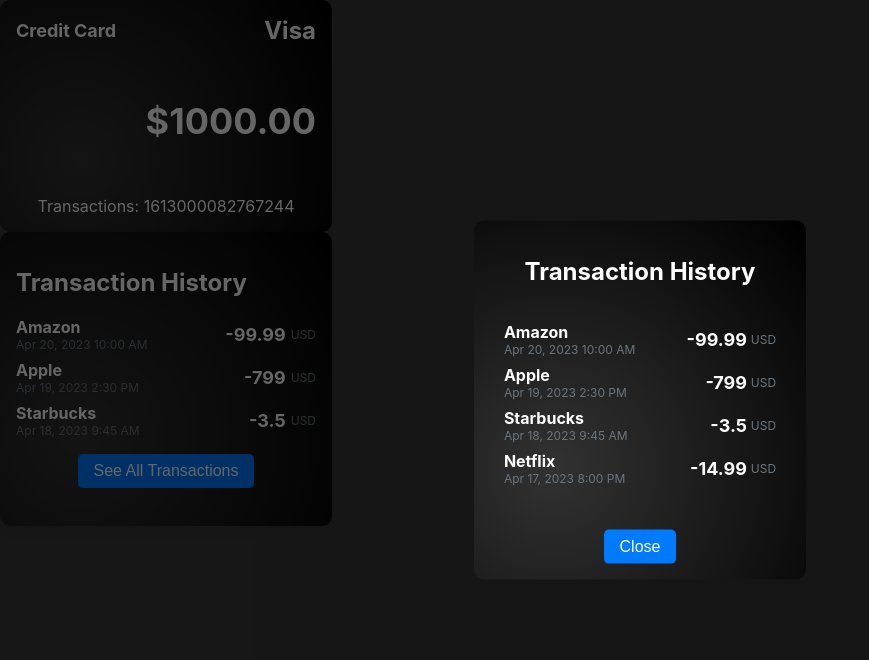
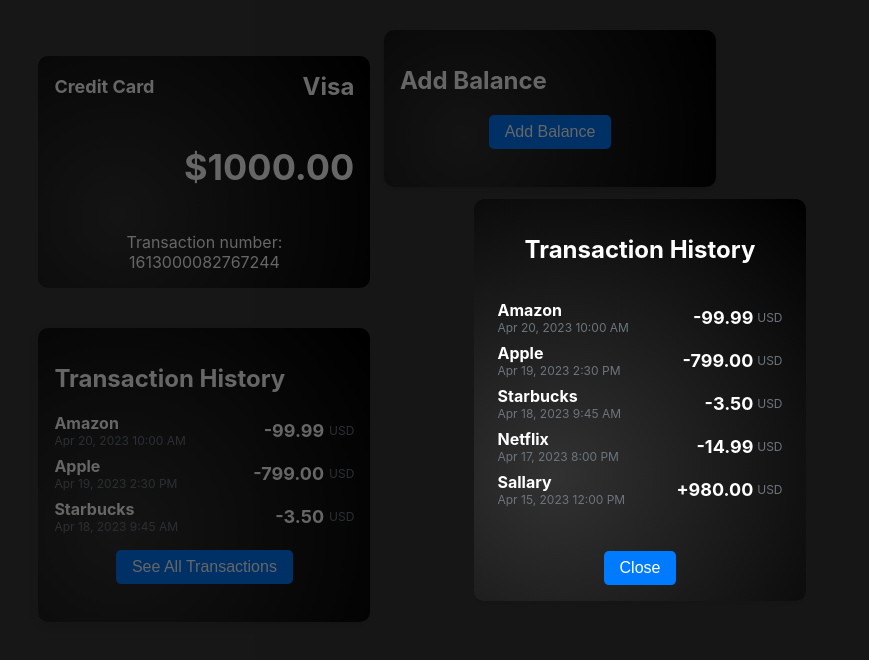
Before and after one commit to StefanDespotovic/banking-system, a React (Create React App) app: page / in a window 1280 px wide. Both pictures are taken after a click on the button "See All Transactions". Shown: the top 660 px of the page, without its empty margins (0-869 px from the left). Built offline with nearby package versions, Linux system fonts and the light colour scheme.

Commit message:
added new components

```diff
--- a/package.json
+++ b/package.json
@@ -6,7 +6,9 @@
     "@testing-library/jest-dom": "^5.16.5",
     "@testing-library/react": "^13.4.0",
     "@testing-library/user-event": "^13.5.0",
+    "chart.js": "^4.2.1",
     "react": "^18.2.0",
+    "react-chartjs-2": "^5.2.0",
     "react-dom": "^18.2.0",
     "react-scripts": "5.0.1",
     "styled-components": "^5.3.10",
--- a/src/App.js
+++ b/src/App.js
@@ -1,6 +1,29 @@
-import React from "react";
+import React, { useState } from "react";
 import CreditCard from "./components/creditCard/CreditCard";
 import Transactions from "./components/transactions/Transactions";
+import AddBalance from "./components/addBalance/AddBalance";
+// import Chart from "./components/chart/Chart";
+import styled from "styled-components";
+
+const Card = styled.div`
+  position: relative;
+  display: flex;
+  flex-direction: column;
+  top: 7vh;
+  margin-left: 3vw;
+`;
+const History = styled.div`
+  position: relative;
+  display: flex;
+  flex-direction: column;
+  top: 12vh;
+  margin-left: 3vw;
+`;
+const Balance = styled.div`
+  position: relative;
+  margin-left: 30vw;
+  bottom: 62vh;
+`;
 
 const transactions = [
   {
@@ -8,7 +31,7 @@
     seller: "Amazon",
     date: "Apr 20, 2023",
     time: "10:00 AM",
-    price: "99.99",
+    price: "-99.99",
     currency: "USD",
   },
   {
@@ -16,7 +39,7 @@
     seller: "Apple",
     date: "Apr 19, 2023",
     time: "2:30 PM",
-    price: "799.00",
+    price: "-799.00",
     currency: "USD",
   },
   {
@@ -24,7 +47,7 @@
     seller: "Starbucks",
     date: "Apr 18, 2023",
     time: "9:45 AM",
-    price: "3.50",
+    price: "-3.50",
     currency: "USD",
   },
   {
@@ -32,21 +55,42 @@
     seller: "Netflix",
     date: "Apr 17, 2023",
     time: "8:00 PM",
-    price: "14.99",
+    price: "-14.99",
+    currency: "USD",
+  },
+  {
+    id: 5,
+    seller: "Sallary",
+    date: "Apr 15, 2023",
+    time: "12:00 PM",
+    price: "+980.00",
     currency: "USD",
   },
 ];
 
 const App = () => {
+  const [balance, setBalance] = useState(1000);
+
+  const handleAddBalance = (amount) => {
+    setBalance((prevBalance) => prevBalance + amount);
+  };
   return (
     <>
+      <Card>
         <CreditCard
           accountType="Credit Card"
           cardBrand="Visa"
-        balance="1000.00"
+          balance={balance.toFixed(2)}
           transactionNumber="1613000082767244"
         />
+      </Card>
+      <History>
         <Transactions transactions={transactions} />
+      </History>
+      <Balance>
+        <AddBalance onAdd={handleAddBalance} />
+      </Balance>
+      {/* <Chart /> */}
     </>
   );
 };
--- /dev/null
+++ b/src/components/addBalance/AddBalance.js
@@ -0,0 +1,60 @@
+import React, { useState } from "react";
+import AddBalanceModal from "./AddBalanceModal";
+import styled from "styled-components";
+
+const Wrapper = styled.div`
+  background: radial-gradient(
+    circle at 24.1% 68.8%,
+    rgb(50, 50, 50) 0%,
+    rgb(0, 0, 0) 99.4%
+  );
+  box-shadow: 0px 4px 10px rgba(0, 0, 0, 0.1);
+  border-radius: 10px;
+  padding: 16px;
+  padding-bottom: 3vw;
+  width: 300px;
+  height: auto;
+  color: white;
+`;
+
+const Title = styled.h2`
+  font-size: 24px;
+  font-weight: bold;
+`;
+
+const Button = styled.button`
+  background-color: #007bff;
+  color: #ffffff;
+  border: none;
+  border-radius: 5px;
+  font-size: 16px;
+  padding: 8px 16px;
+  cursor: pointer;
+  display: block;
+  margin: 0 auto;
+
+  &:hover {
+    background-color: #0069d9;
+  }
+`;
+const Transactions = ({ transactions }) => {
+  const [isModalOpen, setIsModalOpen] = useState(false);
+
+  const openModal = () => {
+    setIsModalOpen(true);
+  };
+
+  const closeModal = () => {
+    setIsModalOpen(false);
+  };
+  return (
+    <Wrapper>
+      <Title>Add Balance</Title>
+
+      <Button onClick={openModal}>Add Balance</Button>
+      {isModalOpen && <AddBalanceModal closeModal={closeModal} />}
+    </Wrapper>
+  );
+};
+
+export default Transactions;
--- /dev/null
+++ b/src/components/addBalance/AddBalanceModal.js
@@ -0,0 +1,108 @@
+import React, { useEffect, useRef, useState } from "react";
+import styled from "styled-components";
+
+const ModalContent = styled.div`
+  background: radial-gradient(
+    circle at 24.1% 68.8%,
+    rgb(50, 50, 50) 0%,
+    rgb(0, 0, 0) 99.4%
+  );
+  box-shadow: 0px 4px 10px rgba(0, 0, 0, 0.1);
+  border-radius: 10px;
+  padding: 16px;
+  width: 300px;
+  position: absolute;
+  top: 50%;
+  left: 50%;
+  transform: translate(-50%, -50%);
+  display: flex;
+  flex-direction: column;
+  align-items: center;
+`;
+
+const Title = styled.h2`
+  font-size: 24px;
+  font-weight: bold;
+`;
+
+const Modal = styled.div`
+  display: relative;
+  flex-direction: column;
+  align-items: center;
+  z-index: 1;
+`;
+
+const ModalOverlay = styled.div`
+  position: fixed;
+  top: 0;
+  left: 0;
+  width: 100%;
+  height: 100%;
+  background-color: rgba(0, 0, 0, 0.6);
+  z-index: 2;
+`;
+
+const Button = styled.button`
+  background-color: #007bff;
+  color: #ffffff;
+  border: none;
+  border-radius: 5px;
+  font-size: 16px;
+  padding: 8px 16px;
+  cursor: pointer;
+  margin-top: 20px;
+
+  &:hover {
+    background-color: #0069d9;
+  }
+`;
+function AddBalanceModal({ closeModal }) {
+  const AddBalance = ({ onAdd }) => {
+    const [value, setValue] = useState("");
+
+    const handleChange = (event) => {
+      const input = event.target.value.replace(/\D/g, ""); // Remove non-digit characters
+      setValue(input);
+    };
+
+    const handleClick = () => {
+      if (value) {
+        onAdd(parseFloat(value));
+        setValue("");
+      }
+    };
+
+    const modalRef = useRef(null);
+
+    useEffect(() => {
+      function handleClickOutside(event) {
+        if (modalRef.current && !modalRef.current.contains(event.target)) {
+          closeModal();
+        }
+      }
+      document.addEventListener("mousedown", handleClickOutside);
+      return () => {
+        document.removeEventListener("mousedown", handleClickOutside);
+      };
+    });
+
+    return (
+      <>
+        <ModalOverlay>
+          <Modal>
+            <ModalContent ref={modalRef}>
+              <Title>Add Balance</Title>
+              <input type="text" value={value} onChange={handleChange} />
+              <button onClick={handleClick}>Add Balance</button>
+              <Button onClick={closeModal}>Close</Button>
+            </ModalContent>
+          </Modal>
+        </ModalOverlay>
+      </>
+    );
+  };
+
+  return <AddBalance />;
+}
+
+export default AddBalanceModal;
--- a/src/components/creditCard/CreditCard.js
+++ b/src/components/creditCard/CreditCard.js
@@ -52,7 +52,7 @@
         <CardBrand>{cardBrand}</CardBrand>
       </HeaderWrapper>
       <Balance>{`$${balance}`}</Balance>
-      <TransactionNumber>{`Transactions: ${transactionNumber}`}</TransactionNumber>
+      <TransactionNumber>{`Transaction number: ${transactionNumber}`}</TransactionNumber>
     </CardWrapper>
   );
 };
--- a/src/components/transactions/Modal.js
+++ b/src/components/transactions/Modal.js
@@ -123,7 +123,7 @@
                     <Date>{`${transaction.date} ${transaction.time}`}</Date>
                   </div>
                   <div>
-                    <Price>{-transaction.price}</Price>
+                    <Price>{transaction.price}</Price>
                     <Currency>{transaction.currency}</Currency>
                   </div>
                 </TransactionItem>
--- a/src/components/transactions/Transactions.js
+++ b/src/components/transactions/Transactions.js
@@ -98,7 +98,7 @@
               <Date>{`${transaction.date} ${transaction.time}`}</Date>
             </div>
             <div>
-              <Price>{-transaction.price}</Price>
+              <Price>{transaction.price}</Price>
               <Currency>{transaction.currency}</Currency>
             </div>
           </TransactionItem>
```
Also changed, not shown: src/components/chart/Chart.js (added), 1 other file (tests, documents, lock files or other folders). Lines whose indentation alone changed are shown as unchanged.
